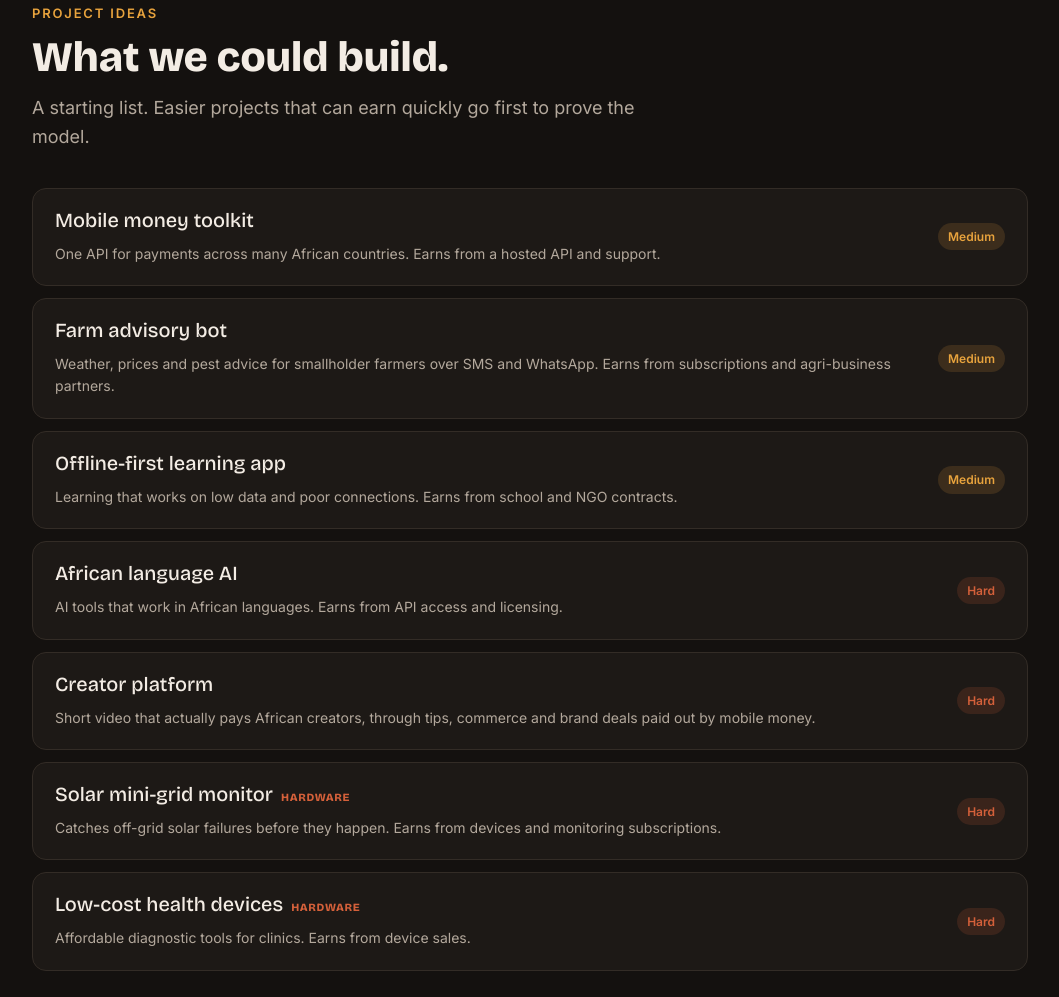
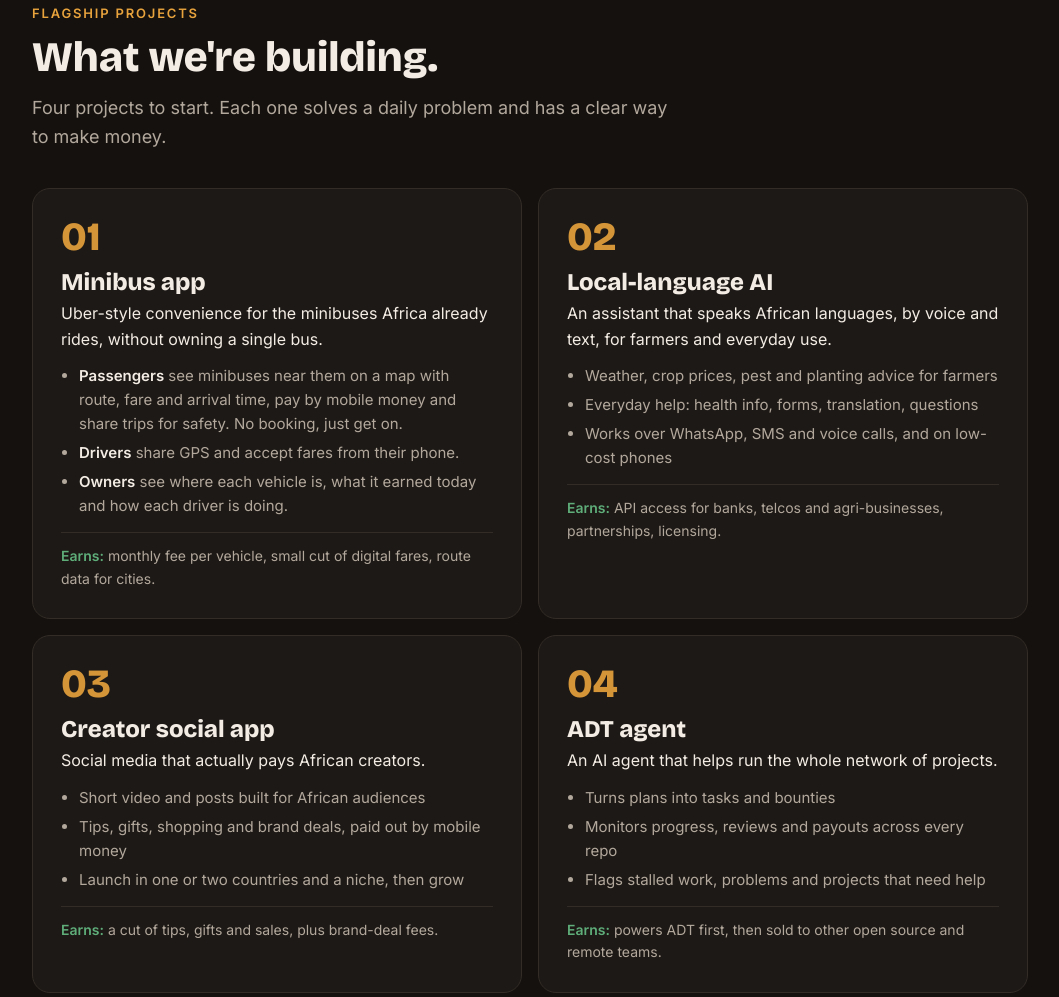
Before and after one commit to ADT-community/adt-community.github.io, a plain HTML site: page index.html in a window 1280 px wide. Shown: the part 2480-3477 px from the top of the page, without its empty margins (110-1169 px from the left). Drawn offline with nearby package versions, Linux system fonts and the light colour scheme.

Commit message:
Replace idea list with four flagship projects
Co-Authored-By: Claude Opus 5.5 <noreply@anthropic.com>
Claude-Session: https://claude.ai/code/session_01Ka9SV6i7GvX6CHuiBsFSRp

```diff
--- a/index.html
+++ b/index.html
@@ -80,6 +80,17 @@
   .d3{background:rgba(212,96,58,.16);color:var(--clay)}
   .hw{font-size:11px;color:var(--clay);font-weight:600;margin-left:8px;letter-spacing:.06em}
 
+  .flag{display:grid;gap:16px;grid-template-columns:1fr 1fr;margin-top:36px}
+  @media(max-width:760px){.flag{grid-template-columns:1fr}}
+  .fp{background:var(--panel);border:1px solid var(--line);border-radius:18px;padding:28px;position:relative}
+  .fp .no{font-family:"Bricolage Grotesque";font-weight:800;font-size:40px;color:var(--ochre);opacity:.9;line-height:1;display:block;margin-bottom:12px}
+  .fp h3{font-size:24px;font-weight:800}
+  .fp .sum{color:var(--text);margin:6px 0 12px}
+  .fp ul{margin-left:18px;color:var(--muted);font-size:15px}
+  .fp li{margin:5px 0}
+  .fp li b{color:var(--text);font-weight:600}
+  .fp .earn{margin-top:14px;padding-top:12px;border-top:1px solid var(--line);color:var(--muted);font-size:14px}
+  .fp .earn b{color:var(--green)}
   .cta{text-align:center}
   .cta .lead{margin:0 auto 30px}
   .cta .btns{justify-content:center}
@@ -169,17 +180,54 @@
 </div></section>
 
 <section id="projects"><div class="wrap">
-  <p class="kicker">Project ideas</p>
-  <h2>What we could build.</h2>
-  <p class="lead">A starting list. Easier projects that can earn quickly go first to prove the model.</p>
-  <div class="projects">
-    <div class="proj"><h3>Mobile money toolkit</h3><p>One API for payments across many African countries. Earns from a hosted API and support.</p><span class="diff d2">Medium</span></div>
-    <div class="proj"><h3>Farm advisory bot</h3><p>Weather, prices and pest advice for smallholder farmers over SMS and WhatsApp. Earns from subscriptions and agri-business partners.</p><span class="diff d2">Medium</span></div>
-    <div class="proj"><h3>Offline-first learning app</h3><p>Learning that works on low data and poor connections. Earns from school and NGO contracts.</p><span class="diff d2">Medium</span></div>
-    <div class="proj"><h3>African language AI</h3><p>AI tools that work in African languages. Earns from API access and licensing.</p><span class="diff d3">Hard</span></div>
-    <div class="proj"><h3>Creator platform</h3><p>Short video that actually pays African creators, through tips, commerce and brand deals paid out by mobile money.</p><span class="diff d3">Hard</span></div>
-    <div class="proj"><h3>Solar mini-grid monitor<span class="hw">HARDWARE</span></h3><p>Catches off-grid solar failures before they happen. Earns from devices and monitoring subscriptions.</p><span class="diff d3">Hard</span></div>
-    <div class="proj"><h3>Low-cost health devices<span class="hw">HARDWARE</span></h3><p>Affordable diagnostic tools for clinics. Earns from device sales.</p><span class="diff d3">Hard</span></div>
+  <p class="kicker">Flagship projects</p>
+  <h2>What we're building.</h2>
+  <p class="lead">Four projects to start. Each one solves a daily problem and has a clear way to make money.</p>
+  <div class="flag">
+    <article class="fp">
+      <span class="no">01</span>
+      <h3>Minibus app</h3>
+      <p class="sum">Uber-style convenience for the minibuses Africa already rides, without owning a single bus.</p>
+      <ul>
+        <li><b>Passengers</b> see minibuses near them on a map with route, fare and arrival time, pay by mobile money and share trips for safety. No booking, just get on.</li>
+        <li><b>Drivers</b> share GPS and accept fares from their phone.</li>
+        <li><b>Owners</b> see where each vehicle is, what it earned today and how each driver is doing.</li>
+      </ul>
+      <p class="earn"><b>Earns:</b> monthly fee per vehicle, small cut of digital fares, route data for cities.</p>
+    </article>
+    <article class="fp">
+      <span class="no">02</span>
+      <h3>Local-language AI</h3>
+      <p class="sum">An assistant that speaks African languages, by voice and text, for farmers and everyday use.</p>
+      <ul>
+        <li>Weather, crop prices, pest and planting advice for farmers</li>
+        <li>Everyday help: health info, forms, translation, questions</li>
+        <li>Works over WhatsApp, SMS and voice calls, and on low-cost phones</li>
+      </ul>
+      <p class="earn"><b>Earns:</b> API access for banks, telcos and agri-businesses, partnerships, licensing.</p>
+    </article>
+    <article class="fp">
+      <span class="no">03</span>
+      <h3>Creator social app</h3>
+      <p class="sum">Social media that actually pays African creators.</p>
+      <ul>
+        <li>Short video and posts built for African audiences</li>
+        <li>Tips, gifts, shopping and brand deals, paid out by mobile money</li>
+        <li>Launch in one or two countries and a niche, then grow</li>
+      </ul>
+      <p class="earn"><b>Earns:</b> a cut of tips, gifts and sales, plus brand-deal fees.</p>
+    </article>
+    <article class="fp">
+      <span class="no">04</span>
+      <h3>ADT agent</h3>
+      <p class="sum">An AI agent that helps run the whole network of projects.</p>
+      <ul>
+        <li>Turns plans into tasks and bounties</li>
+        <li>Monitors progress, reviews and payouts across every repo</li>
+        <li>Flags stalled work, problems and projects that need help</li>
+      </ul>
+      <p class="earn"><b>Earns:</b> powers ADT first, then sold to other open source and remote teams.</p>
+    </article>
   </div>
 </div></section>
 
```
